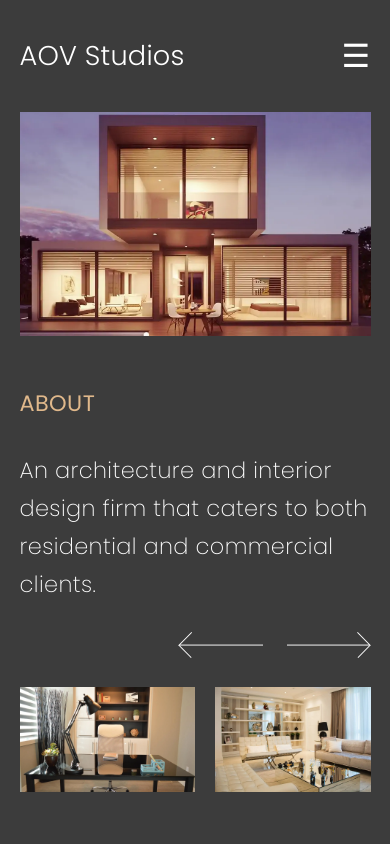
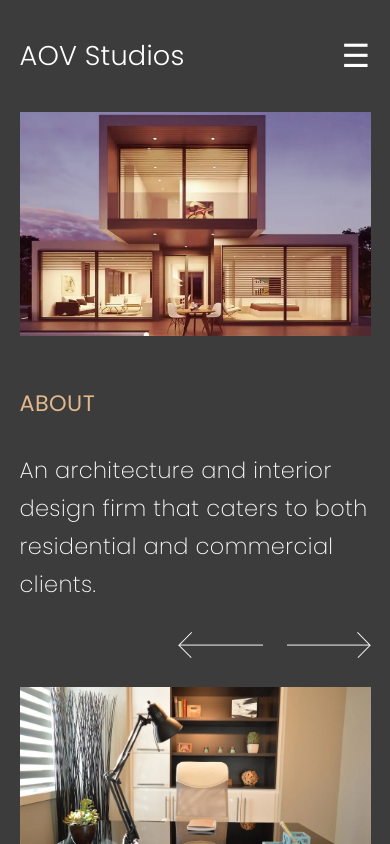
Before and after one commit to GrowthVVork/aov-studios, a React (Create React App) app: page / in a window 390 px wide. Shown: the top 844 px of the page. Built offline with nearby package versions, Linux system fonts and the light colour scheme.

Commit message:
FIX: fix About responsive css

```diff
--- a/src/sections/about/aboutStyles.css
+++ b/src/sections/about/aboutStyles.css
@@ -26,6 +26,13 @@
   min-width: 33%;
 }
 
+@media (max-width: 71rem) {
+  .slider img {
+    width: 50%;
+    min-width: 50%;
+  }
+}
+
 @media (max-width: 40rem) {
   .about section br {
     display: none;
@@ -33,20 +40,13 @@
 }
 
 @media (max-width: 53rem) {
+  .slider img {
+    width: 100%;
+    min-width: 100%;
+  }
+
   .about > section,
   .blog > section {
     padding-left: 0;
   }
-
-  .slider img {
-    width: 100%;
-    min-width: 100%;
-  }
 }
-
-@media (max-width: 71rem) {
-  .slider img {
-    width: 50%;
-    min-width: 50%;
-  }
-}
```
